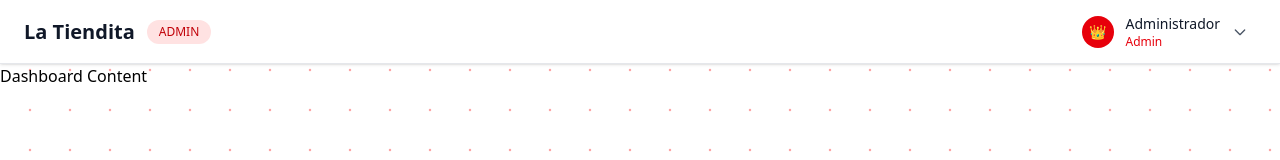
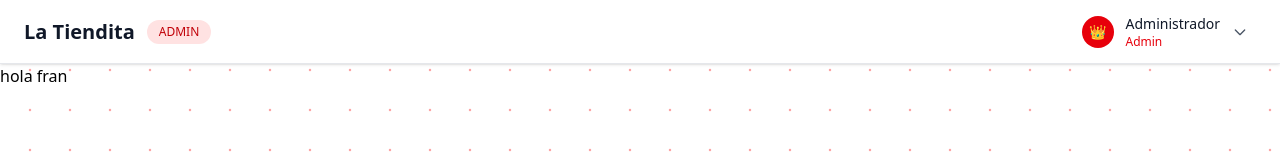
Before and after one commit to PowerSystem2024/ecommerce-front, a React (Vite) app: page /admin in a window 1280 px wide. Shown: the top 160 px of the page. Built offline with nearby package versions, Linux system fonts and the light colour scheme; no server answers.

Commit message:
update admin layout

```diff
--- a/src/features/dashboard-admin/components/DashboardContent.jsx
+++ b/src/features/dashboard-admin/components/DashboardContent.jsx
@@ -3,7 +3,7 @@ import React from 'react'
 function DashboardContent() {
   return (
     <div>
-      <h1>Dashboard Content</h1>
+      <h1>hola fran </h1>
     </div>
   )
 }
--- a/src/features/dashboard-admin/pages/dashboardAdmin.jsx
+++ b/src/features/dashboard-admin/pages/dashboardAdmin.jsx
@@ -2,16 +2,14 @@ import React from 'react';
 
 import { AdminLayout } from '../../shared/components/navigations';
 import { DashboardContent } from '../components';
-import GlobalBackground from '../../global-background/global-background';
+
 
 
 export default function DashboardAdmin() {
 
   return (
     <AdminLayout>
-      <GlobalBackground>
         <DashboardContent />
-      </GlobalBackground>
     </AdminLayout>
   );
 }
```
